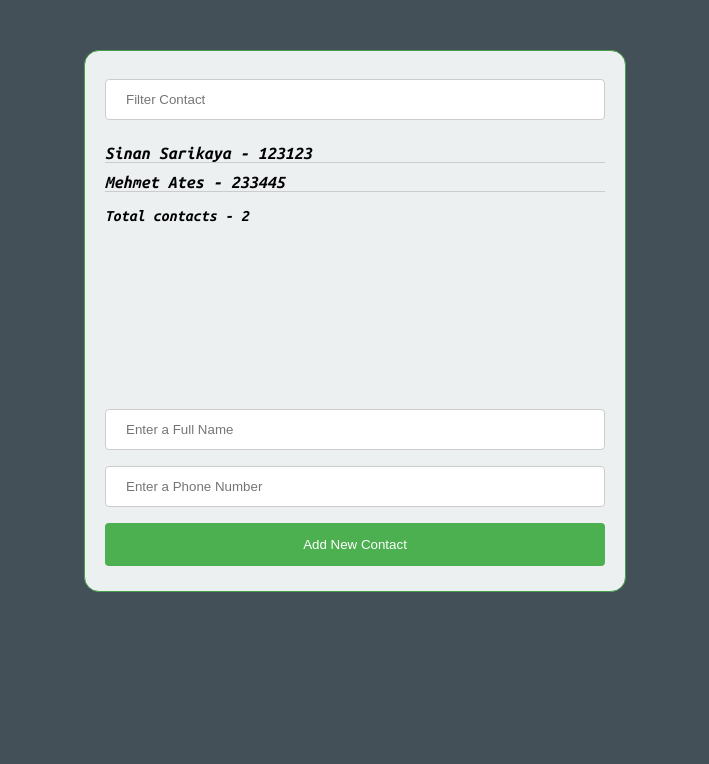
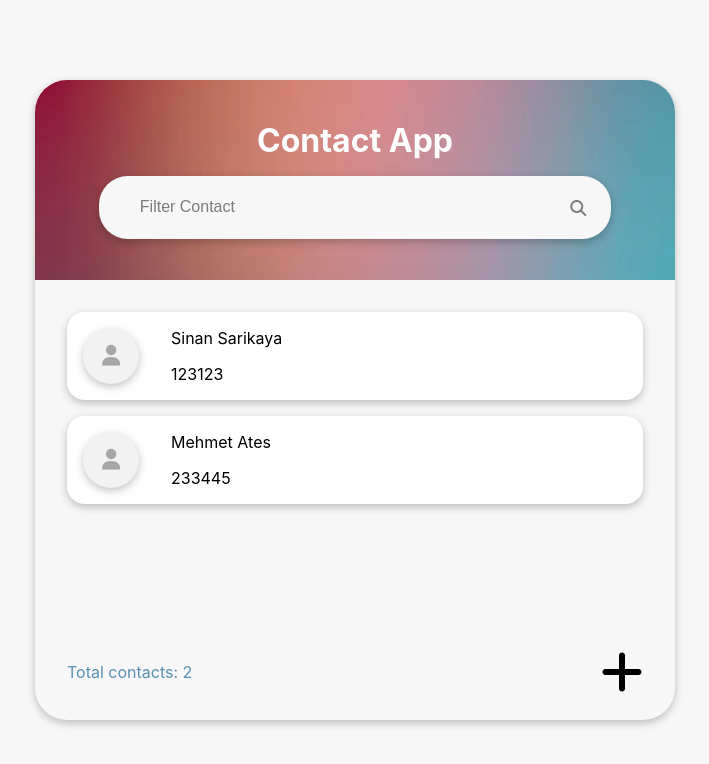
Before and after one commit to sinansarikaya/react-contact-app, a React (Create React App) app: page / in a window 1280 px wide. Shown: the top 764 px of the page, without its empty margins (285-994 px from the left). Built offline with nearby package versions, Linux system fonts and the light colour scheme.

Commit message:
Design changed

```diff
--- a/public/index.html
+++ b/public/index.html
@@ -25,6 +25,10 @@
       work correctly both with client-side routing and a non-root public URL.
       Learn how to configure a non-root public URL by running `npm run build`.
     -->
+    <link
+      rel="stylesheet"
+      href="https://cdnjs.cloudflare.com/ajax/libs/font-awesome/6.2.0/css/all.min.css"
+    />
     <title>React Contact App</title>
   </head>
   <body>
--- a/src/App.css
+++ b/src/App.css
@@ -1,49 +1,187 @@
-@import url('https://fonts.googleapis.com/css2?family=Ubuntu+Mono:ital,wght@1,700&display=swap');
-body {
-  background-color: #435058;
-  font-family: 'Ubuntu Mono', monospace;
+@import url("https://fonts.googleapis.com/css2?family=Ubuntu+Mono:ital,wght@1,700&display=swap");
+* {
+  margin: 0;
+  padding: 0;
+  box-sizing: border-box;
+}
+#container {
+  width: 100%;
+  height: 100vh;
+  background-color: #f8f7f7;
+  display: flex;
+  justify-content: center;
+  align-items: center;
 }
 .App {
-  background-color: #ecf0f1;
-  width: 500px;
-  height: 500px;
-  margin:50px auto;
-  border: 1px solid #45a049;
-  border-radius: 15px;
-  padding: 20px;
+  background-color: #f8f7f7;
+  width: 50%;
+  height: 80vh;
+  border-radius: 2rem;
+  box-shadow: rgba(0, 0, 0, 0.24) 0px 3px 8px;
+  position: relative;
 }
-.List {
-  height: 330px;
+.App .content {
+  width: 100%;
+  height: 100%;
+  display: flex;
+  flex-direction: column;
+  justify-content: space-between;
+  padding-bottom: 1.5rem;
 }
-.input {
+#Search {
+  background: url("../public/img/appBg.webp") no-repeat;
+  background-size: cover;
+  background-position: center;
+  height: 200px;
   width: 100%;
-  padding: 12px 20px;
-  margin: 8px 0;
-  display: inline-block;
-  border: 1px solid #ccc;
-  border-radius: 4px;
-  box-sizing: border-box;
+  display: flex;
+  justify-content: center;
+  align-items: center;
+  flex-direction: column;
+  gap: 1rem;
+  border-top-left-radius: 2rem;
+  border-top-right-radius: 2rem;
 }
-.button {
+#Search .appTitle {
+  color: #fff;
+}
+#Search .search-container {
+  background-color: #f8f7f7;
+  border-radius: 1.8rem;
+  width: 80%;
+  display: flex;
+  justify-content: center;
+  align-items: center;
+  box-shadow: rgba(0, 0, 0, 0.24) 0px 3px 8px;
+  padding: 1rem 0.5rem;
+}
+#Search .search-container .search-input {
+  width: 90%;
+  background-color: #f8f7f7;
+  border-radius: 1.8rem;
+  outline: none;
+  border: 0;
+  padding: 0.5rem 1rem;
+}
+#Search .search-container .search-input::placeholder {
+  color: rgba(2, 2, 2, 50%);
+  font-size: 1rem;
+}
+#Search .search-container .fa-magnifying-glass {
+  color: rgba(2, 2, 2, 50%);
+}
+#List {
   width: 100%;
-  background-color: #4CAF50;
-  color: white;
-  padding: 14px 20px;
-  margin: 8px 0;
-  border: none;
-  border-radius: 4px;
+  padding: 2rem;
+  margin-bottom: auto;
+  overflow: auto;
+}
+#List .user-list {
+  display: flex;
+  flex-direction: column;
+  gap: 1rem;
+}
+#List .user-list .user-item {
+  background-color: #fff;
+  display: flex;
+  border-radius: 1.1rem;
+  box-shadow: rgba(0, 0, 0, 0.24) 0px 3px 8px;
+  padding: 1rem;
+  align-items: center;
+  gap: 2rem;
+}
+#List .user-list .user-item .user-picture {
+  background-color: #f2f2f2;
+  border-radius: 50%;
+  color: #a7a6a6;
+  font-size: 1.3rem;
+  width: 3.5rem;
+  height: 3.5rem;
+  display: flex;
+  align-items: center;
+  justify-content: center;
+  box-shadow: rgba(0, 0, 0, 0.24) 0px 3px 8px;
+}
+#List .user-list .user-item .user-description {
+  display: flex;
+  flex-direction: column;
+  gap: 1rem;
+}
+#Form {
+  width: 100%;
+  padding: 0 2rem;
+}
+#Form .footer {
+  display: flex;
+  justify-content: space-between;
+  align-items: center;
+  flex-direction: row;
+}
+#Form .footer .modal {
+  position: absolute;
+  background-color: #f8f7f7;
+  border-radius: 2rem;
+  width: 50%;
+  height: 50%;
+  top: 25%;
+  left: 25%;
+  padding: 2rem;
+  background: rgba(255, 255, 255, 0.43);
+  border-radius: 16px;
+  box-shadow: 0 4px 30px rgba(0, 0, 0, 0.1);
+  backdrop-filter: blur(5.8px);
+  -webkit-backdrop-filter: blur(5.8px);
+  border: 1px solid rgba(255, 255, 255, 0.3);
+  display: flex;
+  flex-direction: column;
+  visibility: hidden;
+  opacity: 0;
+  transition: visibility 0s, opacity 0.5s linear;
+  gap: 2rem;
+}
+#Form .footer .modal.active {
+  visibility: visible;
+  opacity: 1;
+}
+#Form .footer .modal .fa-xmark {
+  align-self: flex-end;
   cursor: pointer;
 }
-.button:hover {
-  background-color: #45a049;
+#Form .footer .modal .form-input {
+  width: 100%;
+  display: flex;
+  flex-direction: column;
+  gap: 1.5rem;
 }
-li {
-  list-style-type: none;
-  border-bottom: 1px solid #ccc;
-  margin-bottom: 10px ;
-  font-weight: 700;
-  font-size: 18px;
+#Form .footer .modal .form-input .input-group {
+  display: flex;
+  flex-direction: column;
+  gap: 0.5rem;
 }
-ul{
-  padding: 0;
+#Form .footer .modal .form-input .input-group .control-label {
+  color: #7a7b7b;
 }
+#Form .footer .modal .form-input .input-group .input-text {
+  padding: 1rem;
+  border-radius: 1rem;
+  border: 2px solid #5792b0;
+}
+#Form .footer .modal .form-input .submit {
+  background-color: #5792b0;
+  color: #fff;
+  border: none;
+  border-radius: 1rem;
+  padding: 1rem;
+  cursor: pointer;
+  font-weight: bold;
+}
+#Form .footer .modal .form-input .submit:hover {
+  background-color: rgba(87, 146, 176, 70%);
+}
+#Form .footer .fa-plus {
+  font-size: 3rem;
+  cursor: pointer;
+}
+#Form .footer .total {
+  color: #5792b0;
+}
--- a/src/App.js
+++ b/src/App.js
@@ -4,8 +4,10 @@ import Contacts from "./components/Contacts";
 
 function App() {
   return (
-    <div className="App">
-      <Contacts />
+    <div id="container">
+      <div className="App">
+        <Contacts />
+      </div>
     </div>
   );
 }
--- a/src/components/Contacts/Form/index.js
+++ b/src/components/Contacts/Form/index.js
@@ -2,8 +2,9 @@ import { useState, useEffect } from "react";
 
 const initialFormValues = { fullname: "", phone_number: "" };
 
-function Form({ addContact, contacts }) {
+function Form({ addContact, contacts, filtered }) {
   const [form, setForm] = useState(initialFormValues);
+  const [modal, setModal] = useState("");
 
   useEffect(() => {
     setForm(initialFormValues);
@@ -21,24 +22,47 @@ function Form({ addContact, contacts }) {
 
     addContact([...contacts, form]);
   };
+
   return (
-    <form onSubmit={onSubmit}>
+    <div className="footer">
+      <div className={`modal ${modal}`}>
+        <i className="fa-solid fa-xmark" onClick={() => setModal("")}></i>
+        <form className="form-input" onSubmit={onSubmit}>
+          <div className="input-group">
+            <label htmlFor="name" className="control-label">
+              Full name
+            </label>
             <input
-        className="input"
+              type="text"
+              id="name"
+              className="input-text"
               name="fullname"
-        placeholder="Enter a Full Name"
+              placeholder="Enter a full name"
               value={form.fullname}
               onChange={onChangeInput}
             />
+          </div>
+          <div className="input-group">
+            <label htmlFor="tel" className="control-label">
+              Phone Number
+            </label>
             <input
-        className="input"
+              type="text"
+              id="tel"
+              className="input-text"
               name="phone_number"
-        placeholder="Enter a Phone Number"
+              placeholder="Enter a phone number"
               value={form.phone_number}
               onChange={onChangeInput}
             />
-      <button className="button">Add New Contact</button>
+          </div>
+          <button className="submit">Add New Contact</button>
         </form>
+      </div>
+
+      <span className="total">Total contacts: {filtered.length}</span>
+      <i className="fa-solid fa-plus" onClick={() => setModal("active")}></i>
+    </div>
   );
 }
 
--- a/src/components/Contacts/List/index.js
+++ b/src/components/Contacts/List/index.js
@@ -1,31 +1,19 @@
-import { useState } from "react";
-
-function List({ contacts }) {
-  const [filterText, setFilterText] = useState("");
-
-  const filtered = contacts.filter((item) => {
-    return Object.keys(item).some((key) =>
-      item[key].toString().toLowerCase().includes(filterText.toLowerCase())
-    );
-  });
-
+function List({ filtered }) {
   return (
     <div>
-      <input
-        className="input"
-        placeholder="Filter Contact"
-        value={filterText}
-        onChange={(e) => setFilterText(e.target.value)}
-      />
-
-      <ul>
+      <ul className="user-list">
         {filtered.map((contact, i) => (
-          <li key={i}>
-            {contact.fullname} - {contact.phone_number}
+          <li className="user-item" key={i}>
+            <div className="user-picture">
+              <i className="fa-solid fa-user"></i>
+            </div>
+            <div className="user-description">
+              <div className="user-name">{contact.fullname}</div>
+              <div className="user-phone">{contact.phone_number}</div>
+            </div>
           </li>
         ))}
       </ul>
-      <p>Total contacts - {filtered.length}</p>
     </div>
   );
 }
--- /dev/null
+++ b/src/components/Contacts/Search/index.js
@@ -0,0 +1,15 @@
+function List({ filterText, setFilterText }) {
+  return (
+    <div className="search-container">
+      <input
+        className="search-input"
+        placeholder="Filter Contact"
+        value={filterText}
+        onChange={(e) => setFilterText(e.target.value)}
+      />
+      <i className="fa-solid fa-magnifying-glass"></i>
+    </div>
+  );
+}
+
+export default List;
--- a/src/components/Contacts/index.js
+++ b/src/components/Contacts/index.js
@@ -2,6 +2,7 @@ import { useState, useEffect } from "react";
 
 import List from "./List";
 import Form from "./Form";
+import Search from "./Search";
 
 function Contacts() {
   const [contacts, setContacts] = useState([
@@ -14,18 +15,37 @@ function Contacts() {
       phone_number: "233445",
     },
   ]);
+  const [filterText, setFilterText] = useState("");
+
+  const filtered = contacts.filter((item) => {
+    return Object.keys(item).some((key) =>
+      item[key].toString().toLowerCase().includes(filterText.toLowerCase())
+    );
+  });
 
   useEffect(() => {
     console.log(contacts);
   }, [contacts]);
 
   return (
-    <div>
-      <div className="List">
-        <List contacts={contacts} />
+    <div className="content">
+      <div id="Search">
+        <h1 className="appTitle">Contact App</h1>
+        <Search
+          contacts={contacts}
+          filterText={filterText}
+          setFilterText={setFilterText}
+        />
       </div>
-      <div className="Form">
-        <Form addContact={setContacts} contacts={contacts} />
+      <div id="List">
+        <List contacts={contacts} filtered={filtered} />
+      </div>
+      <div id="Form">
+        <Form
+          addContact={setContacts}
+          contacts={contacts}
+          filtered={filtered}
+        />
       </div>
     </div>
   );
```
Also changed, not shown: public/img/appBg.webp (added). Lines whose indentation alone changed are shown as unchanged.
